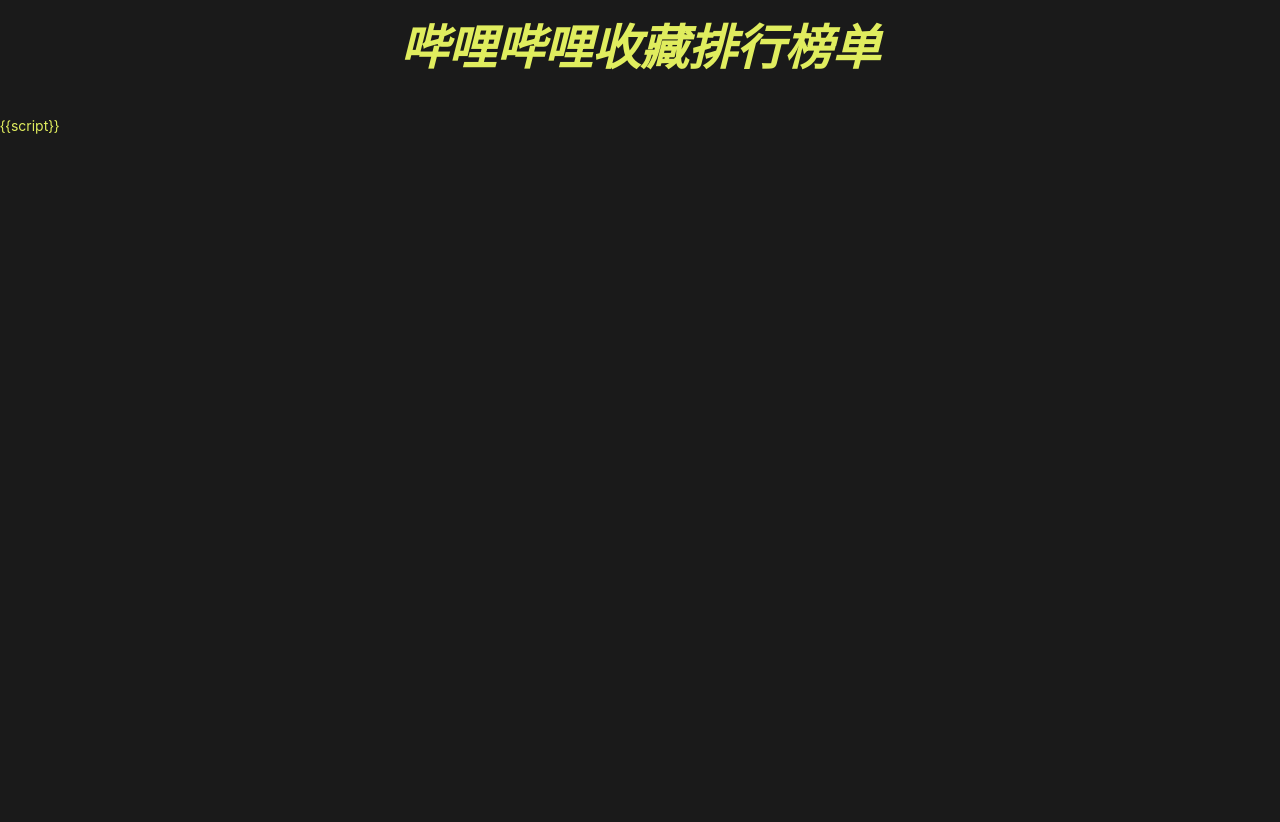
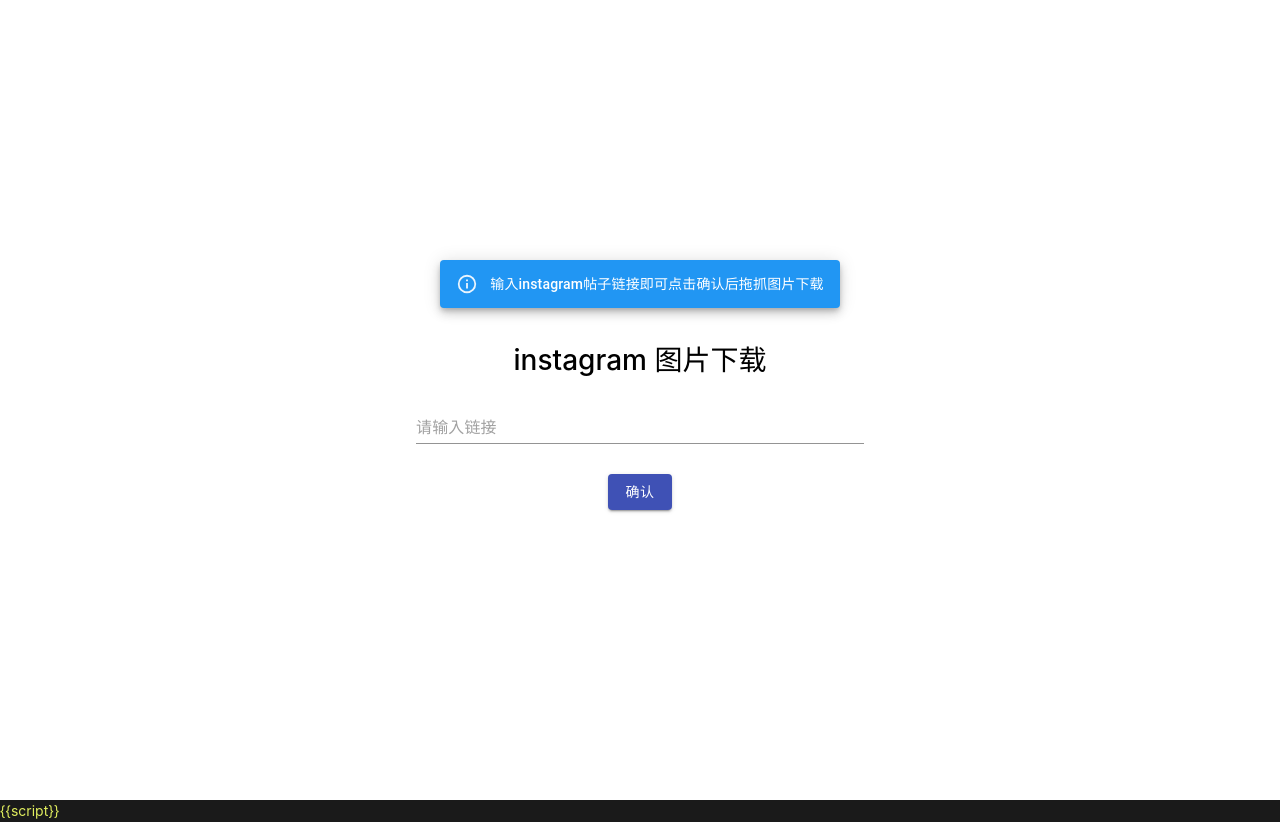
Before and after one commit to ericgu178/crawler, a React (Create React App) app: page /instagram in a window 1280 px wide. Before the commit this address led to /b. Before the commit the page ends 800 px from the top, so only its background shows below. Built offline with nearby package versions, Linux system fonts and the light colour scheme.

Commit message:
添加链接后 instagram

```diff
--- a/public/index.html
+++ b/public/index.html
@@ -13,7 +13,7 @@
   </head>
   <body>
     <noscript>You need to enable JavaScript to run this app.</noscript>
-    <div id="root">
+    <div id="root" style="height:100%">
         {{root}}
         <!-- <div style="position: absolute;top:50%;left:45%">
             <img src="./loading.gif" alt="">
--- /dev/null
+++ b/src/api/index.js
@@ -0,0 +1,6 @@
+import { getRequest , postRequest } from '../libs/axios';
+
+// 获取收藏
+export const getIns = params => {
+    return postRequest('/insGet',params);
+}
--- a/src/router/index.js
+++ b/src/router/index.js
@@ -3,14 +3,16 @@
 import RenderRoutes from './router';
 
 import BIndex from '../views/B/index'; //B站
+import Instagram from '../views/Instagram/index'; //instagram
 
 class index extends React.Component {
     render() {
         return (
             // 我们将这个key绑定在 路由顶层元素上就能精确定位路由了 解决的是路由变了 但是页面没有刷新
-            <div key={this.props.location.key}>
+            <div key={this.props.location.key} style={{height:'100%'}}>
                 <Switch>
                     <RenderRoutes path="/b" component={BIndex}/>
+                    <RenderRoutes path="/instagram" component={Instagram}/>
                     <Redirect from="/" to="/b" />
                 </Switch>
             </div>
@@ -21,5 +23,6 @@
 export default withRouter(index)
 
 export const routes = [
-    { path:'/b', component:BIndex }
+    { path:'/b', component:BIndex },
+    { path:'/instagram', component:Instagram }
 ]
--- /dev/null
+++ b/src/views/Instagram/index.js
@@ -0,0 +1,72 @@
+import React from 'react';
+import { getIns } from '../../api/index';
+import Input from '@material-ui/core/Input';
+import Button from '@material-ui/core/Button';
+import MuiAlert from '@material-ui/lab/Alert';
+
+const Alert = (props) => {
+    return <MuiAlert elevation={6} variant="filled" {...props} />;
+}
+// 哔哩哔哩收藏排行
+class Instagram extends React.Component {
+
+    constructor(props) {
+        super(props);
+        this.state = {
+            ...props,
+            img:''
+        }
+    }
+    async onClick() {
+        let url = document.getElementById('url');
+        if (url.value.length === 0) {
+            return alert('请输入链接，再点确认');
+        }
+        const params = {
+            url:url.value
+        };
+        let res = await getIns(params);
+        this.setState({img:res.data})
+    }
+
+    componentDidMount() {
+        // document.get
+    }
+
+    render() {
+        return (
+            <div style={styles.bg}>
+                <div style={styles.div2}>
+                    <Alert severity="info">输入instagram帖子链接即可点击确认后拖抓图片下载</Alert>
+                    <h1 style={{margin:'30px 0',color:'#000'}}>instagram 图片下载</h1>
+                    <Input style={{width:'35vw'}} id="url" placeholder="请输入链接" inputProps={{ 'aria-label': 'description' }} />
+                    <Button style={{margin:'30px 0'}} variant="contained" color="primary" onClick={this.onClick.bind(this)}>
+                        确认
+                    </Button>
+                    {this.state.img.length === 0 ? <></> : <img src={this.state.img} style={{width:'400px',height:'600px'}} alt="123"></img>}
+
+                </div>
+
+            </div>
+        )
+    }
+}
+
+const styles = {
+    bg: {
+        background:'#fff',
+        height:'100%',
+        display:'flex',
+        justifyContent:'center',
+        alignItems:'center',
+    },
+    div2: {
+        height:'400px',
+        width:'80%',
+        display:'flex',
+        justifyContent:'center',
+        alignItems:'center',
+        flexDirection:'column'
+    }
+}
+export default Instagram;
--- a/src/views/main.css
+++ b/src/views/main.css
@@ -6,6 +6,7 @@
 html,body {
     background:#1a1a1a;
     color:#e0ed5e;
+    height: 100%;
 }
 
 a {
```
Also changed, not shown: 1 other file (tests, documents, lock files or other folders).
